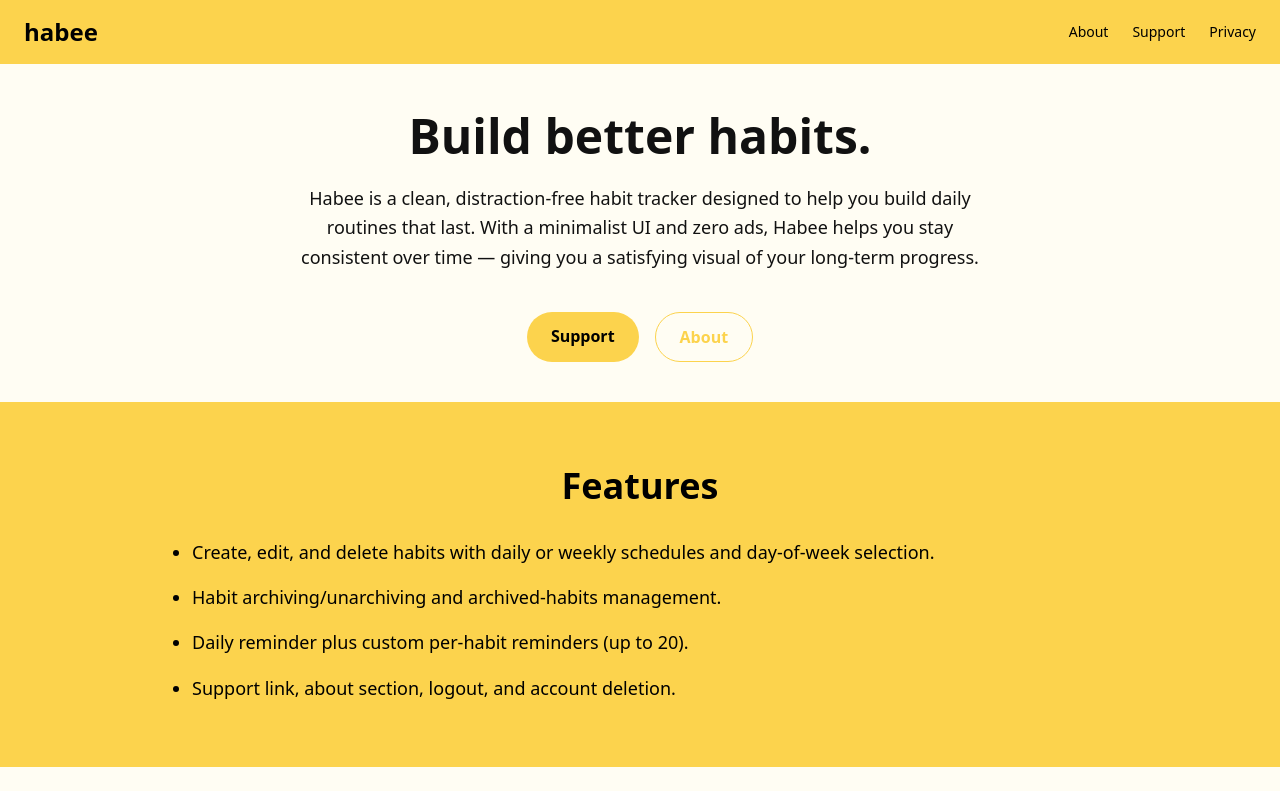
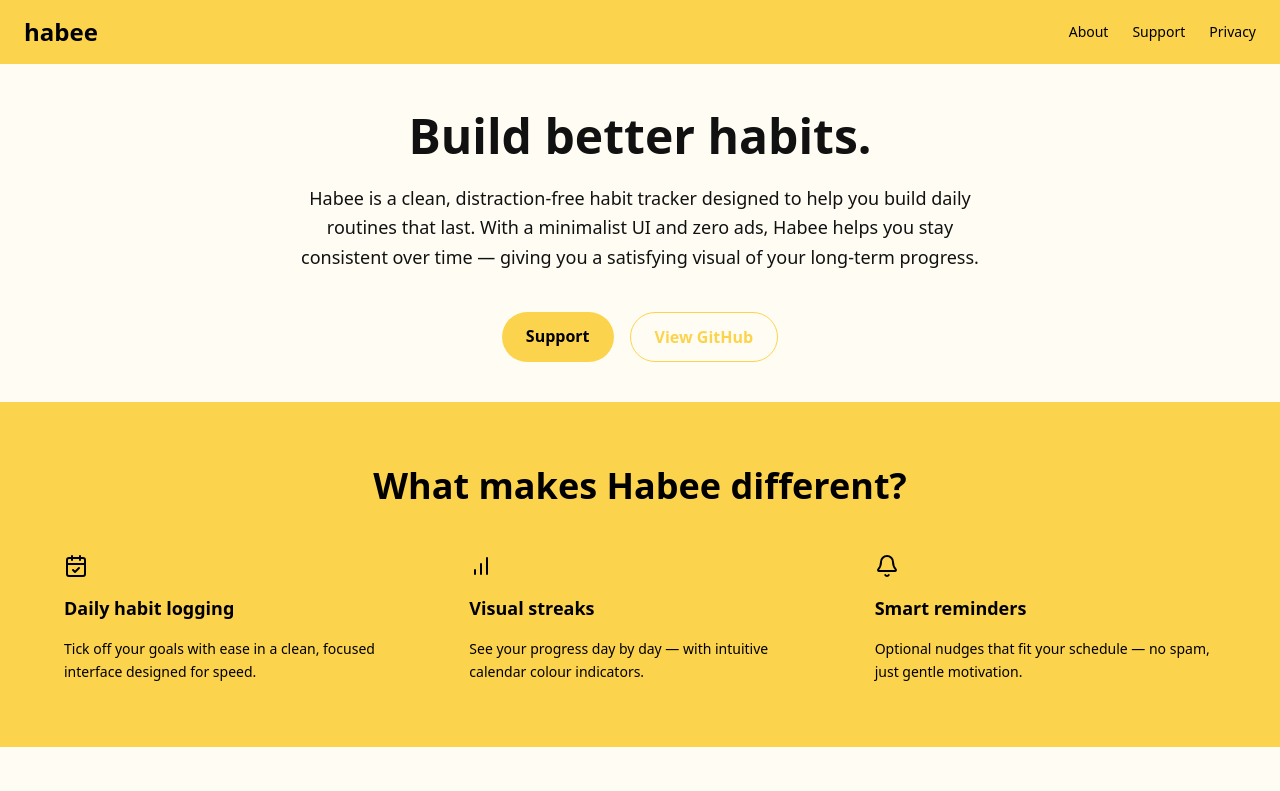
Before and after one commit to Shafiul23/habee-app-landing, a Next.js app: page / in a window 1280 px wide. Shown: the top 791 px of the page. Built offline with nearby package versions, Linux system fonts and the light colour scheme.

Commit message:
reverted home page

```diff
--- a/src/app/page.tsx
+++ b/src/app/page.tsx
@@ -1,5 +1,5 @@
-import Link from "next/link";
 import Nav from "@/components/nav";
+import { BarChart, Bell, CalendarCheck } from "lucide-react";
 
 export default function Home() {
   return (
@@ -18,42 +18,63 @@ export default function Home() {
             satisfying visual of your long-term progress.
           </p>
           <div className="mt-10 flex flex-col sm:flex-row justify-center gap-4">
-            <Link
-              href="/support"
+            <a
+              href="https://donate.stripe.com/cNi7sN97gcizangfr43cc00"
+              target="_blank"
+              rel="noopener noreferrer"
               className="bg-[var(--accent)] text-black px-6 py-3 rounded-full font-semibold"
             >
               Support
-            </Link>
-            <Link
-              href="/about"
+            </a>
+            <a
+              href="https://github.com/shafiul23/habee-app"
+              target="_blank"
+              rel="noopener noreferrer"
               className="border border-[var(--accent)] text-[var(--accent)] px-6 py-3 rounded-full font-semibold"
             >
-              About
-            </Link>
+              View GitHub
+            </a>
           </div>
         </div>
       </main>
 
       <section id="features" className="py-16 px-6 bg-[var(--accent)] mt-10">
-        <div className="max-w-4xl mx-auto">
-          <h2 className="text-3xl md:text-4xl font-bold mb-8 text-center text-black">
-            Features
+        <div className="max-w-6xl mx-auto text-center">
+          <h2 className="text-3xl md:text-4xl font-bold mb-12 text-black">
+            What makes Habee different?
           </h2>
-          <ul className="list-disc space-y-4 text-left text-lg leading-relaxed text-black">
-            <li>
-              Create, edit, and delete habits with daily or weekly schedules and
-              day-of-week selection.
-            </li>
-            <li>
-              Habit archiving/unarchiving and archived-habits management.
-            </li>
-            <li>
-              Daily reminder plus custom per-habit reminders (up to 20).
-            </li>
-            <li>
-              Support link, about section, logout, and account deletion.
-            </li>
-          </ul>
+          <div className="grid gap-16 sm:grid-cols-3 text-left">
+            <div className="space-y-4">
+              <CalendarCheck className="w-6 h-6 text-black" />
+              <h3 className="font-semibold text-lg text-black">
+                Daily habit logging
+              </h3>
+              <p className="text-sm leading-relaxed text-black">
+                Tick off your goals with ease in a clean, focused interface
+                designed for speed.
+              </p>
+            </div>
+            <div className="space-y-4">
+              <BarChart className="w-6 h-6 text-black" />
+              <h3 className="font-semibold text-lg text-black">
+                Visual streaks
+              </h3>
+              <p className="text-sm leading-relaxed text-black">
+                See your progress day by day — with intuitive calendar colour
+                indicators.
+              </p>
+            </div>
+            <div className="space-y-4">
+              <Bell className="w-6 h-6 text-black" />
+              <h3 className="font-semibold text-lg text-black">
+                Smart reminders
+              </h3>
+              <p className="text-sm leading-relaxed text-black">
+                Optional nudges that fit your schedule — no spam, just gentle
+                motivation.
+              </p>
+            </div>
+          </div>
         </div>
       </section>
 
```
